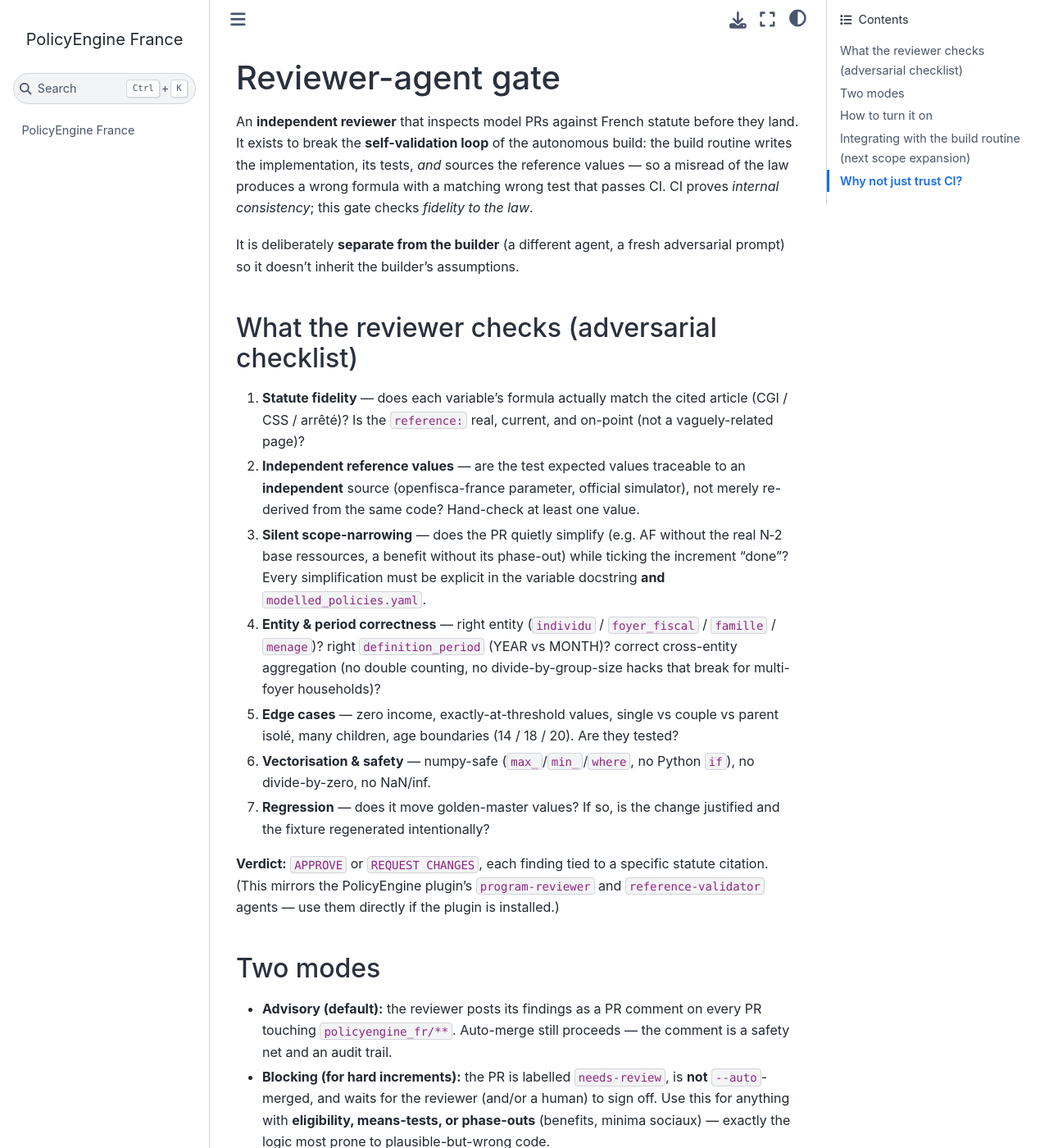
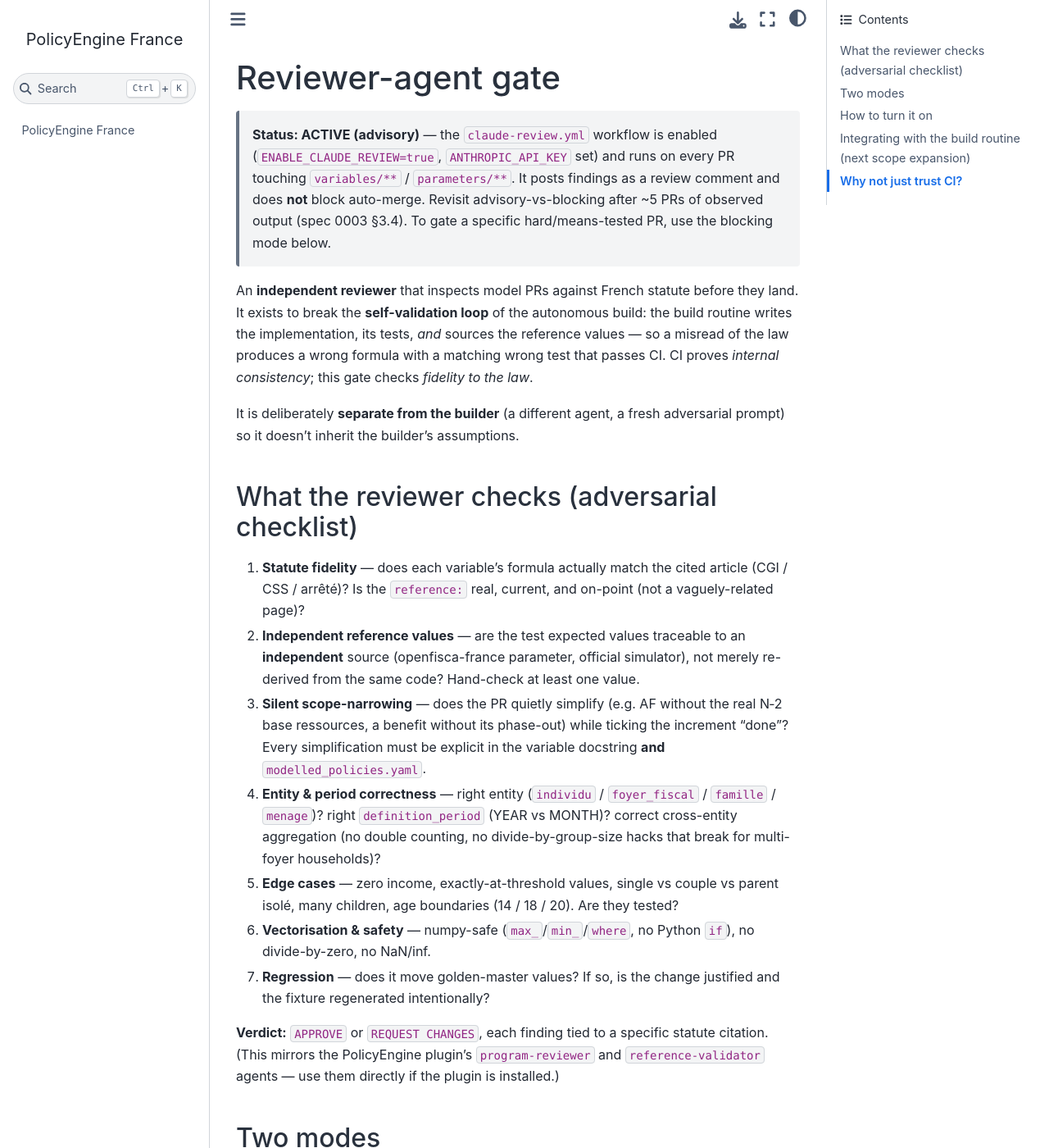
Before and after one commit to alles-delenda-est/policyengine-fr, a Jupyter Book: the page built from docs/reviewer-agent-gate.md, in a window 1280 px wide and 1400 px high. Shown: the whole window at 82% size. Built offline with Jupyter Book 1.0.4 settings and Sphinx 7.4.7 and the Sphinx Book theme 1.1.4, drawn with Linux system fonts in a browser that asks for light colours; pages that are not in the unit, such as notebooks, are missing from menus; some of the changed text lies outside the part shown.

Commit message:
Spec 0003 — mark the statute-review gate active
The claude-review.yml gate is enabled on the repo (ENABLE_CLAUDE_REVIEW=
true, ANTHROPIC_API_KEY set) and runs on variables/parameters PRs in
advisory mode. Update docs/reviewer-agent-gate.md with an ACTIVE status
banner, mark the "how to turn it on" steps as done, and document how to
pause it. No workflow change was needed.

Co-Authored-By: Claude Opus 4.8 <noreply@anthropic.com>
Claude-Session: https://claude.ai/code/session_0146gNopa9Yskq4qTD25NcQG

```diff
--- a/docs/reviewer-agent-gate.md
+++ b/docs/reviewer-agent-gate.md
@@ -1,4 +1,11 @@
 # Reviewer-agent gate
+
+> **Status: ACTIVE (advisory)** — the `claude-review.yml` workflow is enabled
+> (`ENABLE_CLAUDE_REVIEW=true`, `ANTHROPIC_API_KEY` set) and runs on every PR
+> touching `variables/**` / `parameters/**`. It posts findings as a review
+> comment and does **not** block auto-merge. Revisit advisory-vs-blocking after
+> ~5 PRs of observed output (spec 0003 §3.4). To gate a specific hard/means-tested
+> PR, use the blocking mode below.
 
 An **independent reviewer** that inspects model PRs against French statute before
 they land. It exists to break the **self-validation loop** of the autonomous
@@ -49,13 +56,18 @@ statute citation. (This mirrors the PolicyEngine plugin's `program-reviewer` and
 
 ## How to turn it on
 
-1. Add the repo secret **`ANTHROPIC_API_KEY`**
+**Done** — the gate is active (see the status banner). It was enabled by:
+
+1. Adding the repo secret **`ANTHROPIC_API_KEY`**
    (Settings → Secrets and variables → Actions → New repository secret).
-2. Set the repo variable **`ENABLE_CLAUDE_REVIEW`** = `true`
+2. Setting the repo variable **`ENABLE_CLAUDE_REVIEW`** = `true`
    (same screen → Variables tab). The workflow stays dormant until this is set, so
    it never shows a red ✗ before it's configured.
 3. **(Blocking)** To gate a specific PR, add the `needs-review` label and create it
    without auto-merge. To gate a whole class, see the routine integration below.
+
+To pause it, unset `ENABLE_CLAUDE_REVIEW` (or set it to anything other than
+`true`); the workflow returns to dormant without a red ✗.
 
 ## Integrating with the build routine (next scope expansion)
 
```
